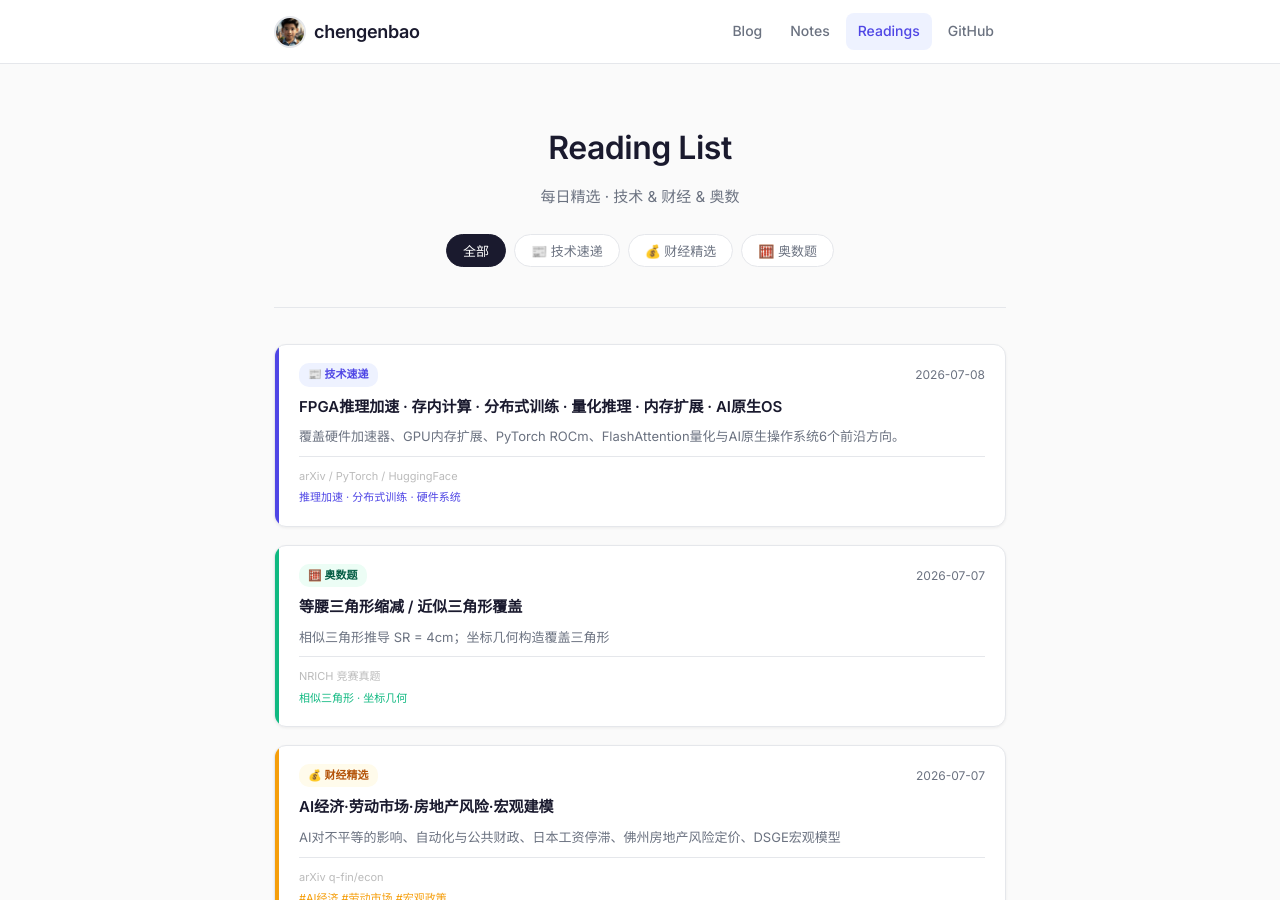
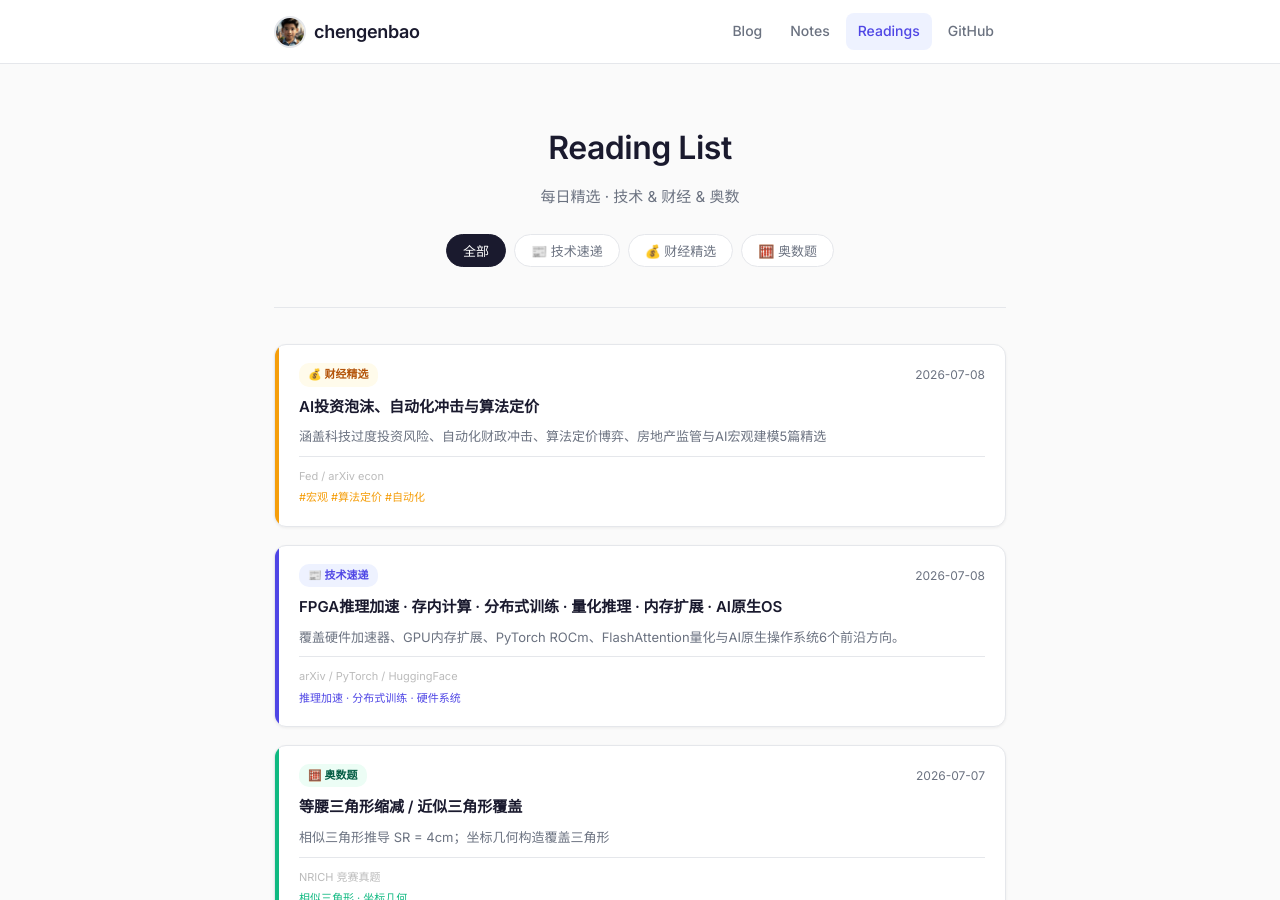
Before and after one commit to chengenbao/chengenbao.github.io, a Jekyll site: the page built from reading-list/index.md, in a window 1280 px wide and 900 px high. Built offline with Jekyll 4.4.1, drawn with Linux system fonts in a browser that asks for light colours.

Commit message:
update reading list index with finance 2026-07-08

```diff
--- a/reading-list/index.md
+++ b/reading-list/index.md
@@ -18,6 +18,21 @@
   </div>
 
   <div class="rl-grid">
+<a class="rl-card finance" href="/reading-list/2026-07-08-finance-daily/">
+  <div class="rl-accent"></div>
+  <div class="rl-body">
+    <div class="rl-top">
+      <span class="rl-badge finance">💰 财经精选</span>
+      <time>2026-07-08</time>
+    </div>
+    <h2>AI投资泡沫、自动化冲击与算法定价</h2>
+    <p>涵盖科技过度投资风险、自动化财政冲击、算法定价博弈、房地产监管与AI宏观建模5篇精选</p>
+    <div class="rl-meta">
+      <span class="rl-source">Fed / arXiv econ</span>
+      <span class="rl-tags">#宏观 #算法定价 #自动化</span>
+    </div>
+  </div>
+</a>
 <a class="rl-card tech" href="/reading-list/2026-07-08-tech-daily/">
   <div class="rl-accent"></div>
   <div class="rl-body">
```
